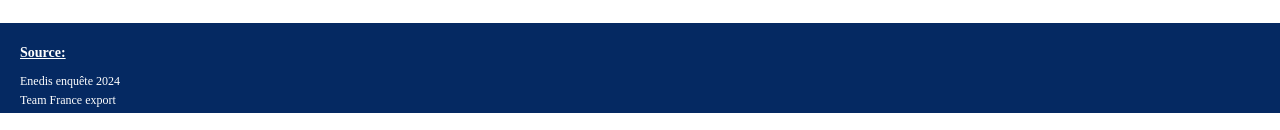
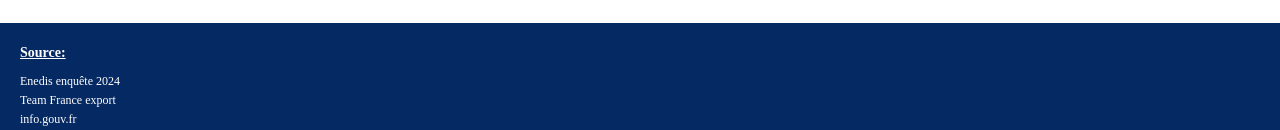
Before and after one commit to MartinDelhaye/SAE303.2, a plain HTML site: page index.html in a window 1280 px wide. Shown: the part 1723-1853 px from the top of the page. Drawn offline with Linux system fonts and the light colour scheme.

Commit message:
Update style.css

```diff
--- a/CSS/style.css
+++ b/CSS/style.css
@@ -30,7 +30,7 @@ header{
 
 footer {
     background-color: #052962;
-    max-height: 70px;
+    max-height: 90px;
     padding: 10px 20px;
     color : white;
 
```
